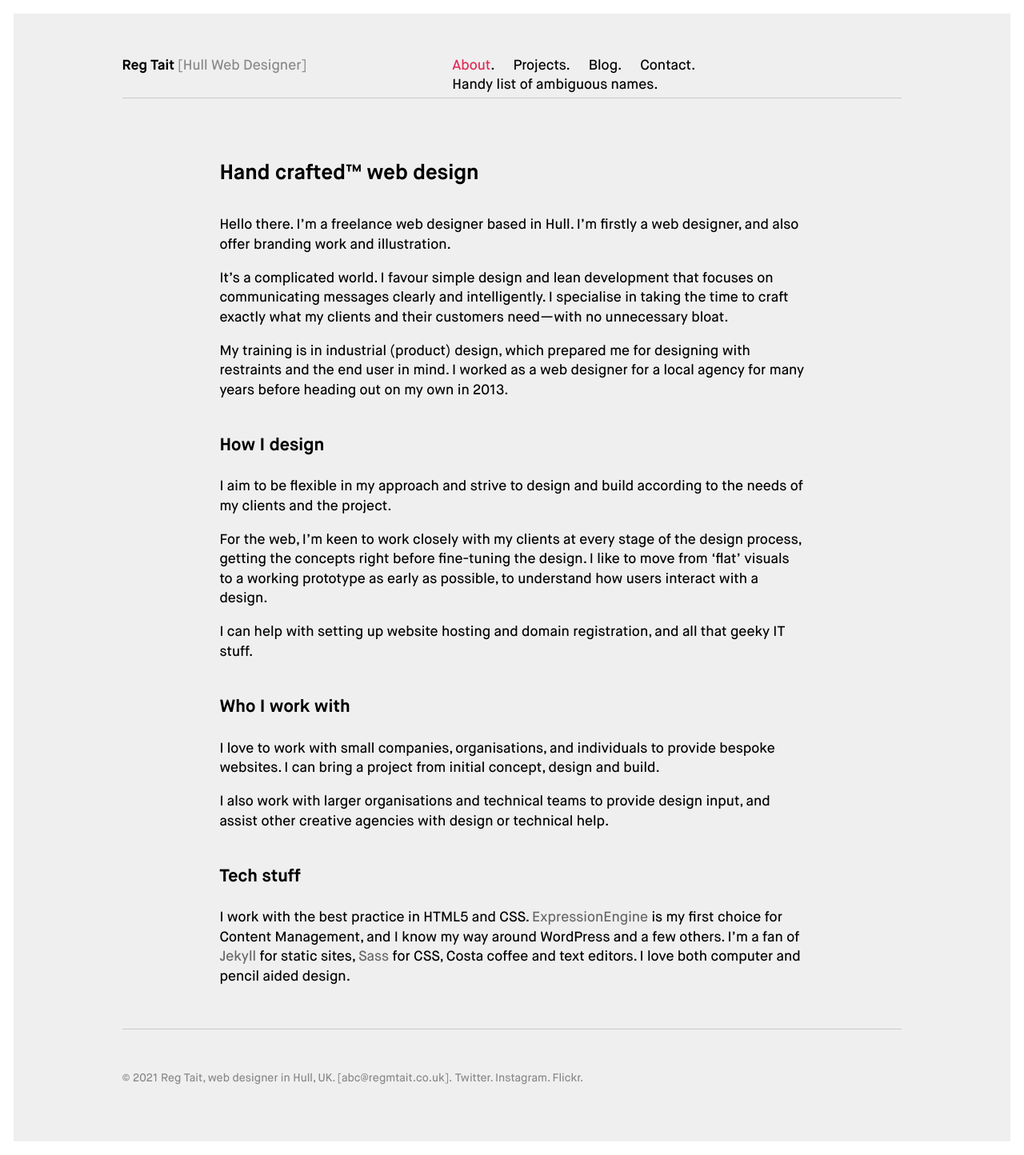
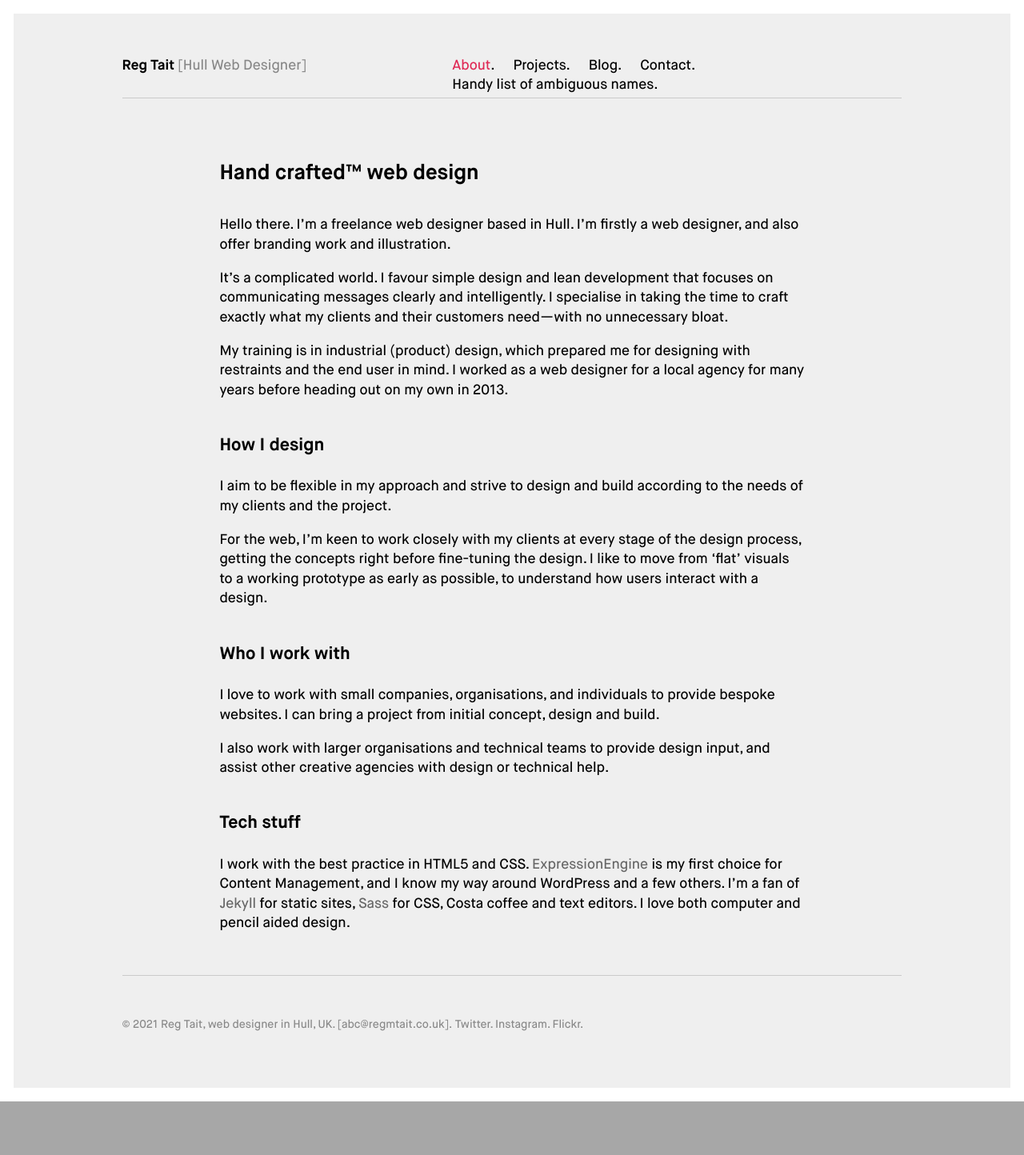
Before and after one commit to regmtait/regmtait.co.uk, a Jekyll site: the page built from 1-about.md, in a window 1280 px wide. Shown: the whole page at 80% size. Built offline with Jekyll 4.4.1, drawn with Linux system fonts in a browser that asks for light colours; after the commit the page ends 1377 px from its top, so only the background shows below that.

Commit message:
Text update

```diff
--- a/1-about.md
+++ b/1-about.md
@@ -24,8 +24,6 @@ I aim to be flexible in my approach and strive to design and build according to
 
 For the web, I’m keen to work closely with my clients at every stage of the design process, getting the concepts right before fine-tuning the design. I like to move from ‘flat’ visuals to a working prototype as early as possible, to understand how users interact with a design.
 
-I can help with setting up website hosting and domain registration, and all that geeky IT stuff.
-
 ## Who I work with
 
 I love to work with small companies, organisations, and individuals to provide bespoke websites. I can bring a project from initial concept, design and build.
```
